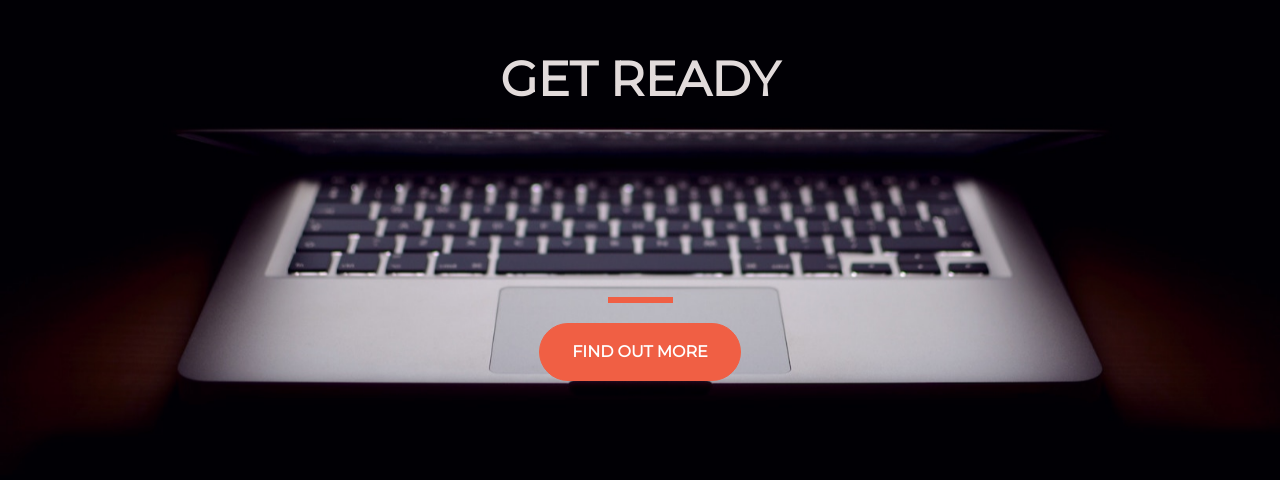
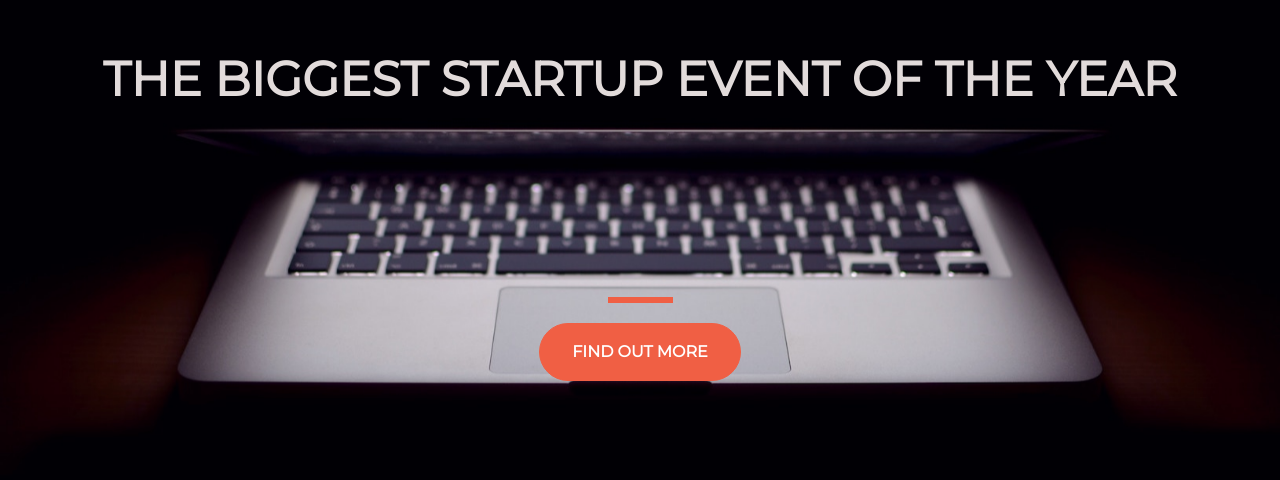
Before and after one commit to VincentWonder/startup-of-the-year, a plain HTML site: page index.html in a window 1280 px wide. Shown: the part 184-664 px from the top of the page. Drawn offline with nearby package versions, Linux system fonts and the light colour scheme.

Commit message:
Update index.html

```diff
--- a/index.html
+++ b/index.html
@@ -20,7 +20,7 @@
   <div class="container d-flex align-items-center h-100 justify-content-center">
     <div class="row">
       <header class="text-center col-12">
-        <h1 class="text-uppercase"><strong>get ready</strong></h1>
+        <h1 class="text-uppercase"><strong>the biggest startup event of the year</strong></h1>
         <!-- <h1 class="text-uppercase"><strong>The biggest startup event of the year</strong></h1> -->
       </header>
       <div class="buffer col-12"></div>
```
